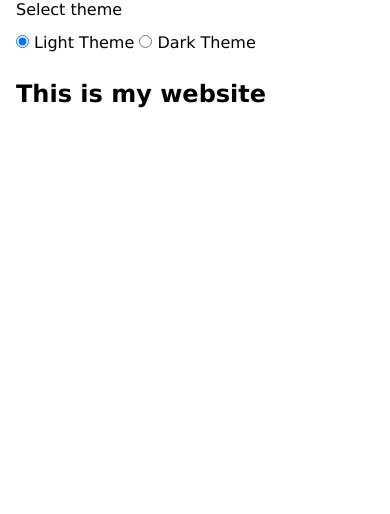
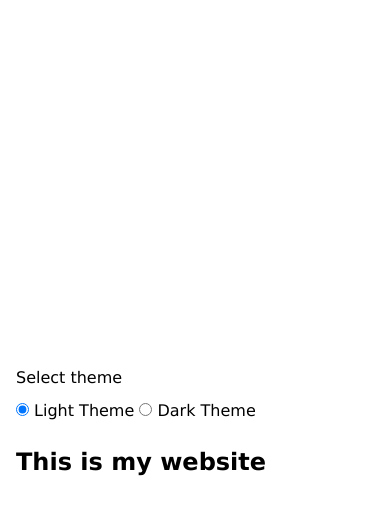
Before and after one commit to Praise7165/Simple-theme-changer, a plain HTML site: page index.html in a window 390 px wide. Drawn offline with Linux system fonts and the light colour scheme.

Commit message:
Improved the responsiveness

```diff
--- a/index.html
+++ b/index.html
@@ -44,7 +44,6 @@
               }
 
               section {
-                align-items: flex-start;
                 justify-content: flex-start;
               }
 
```
